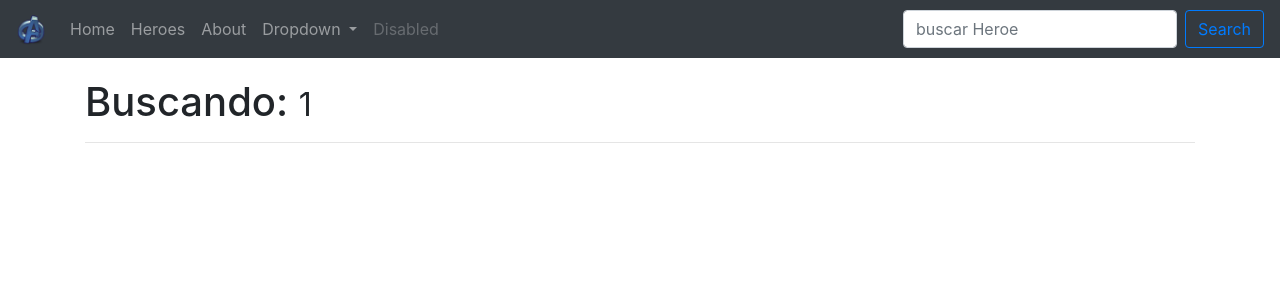
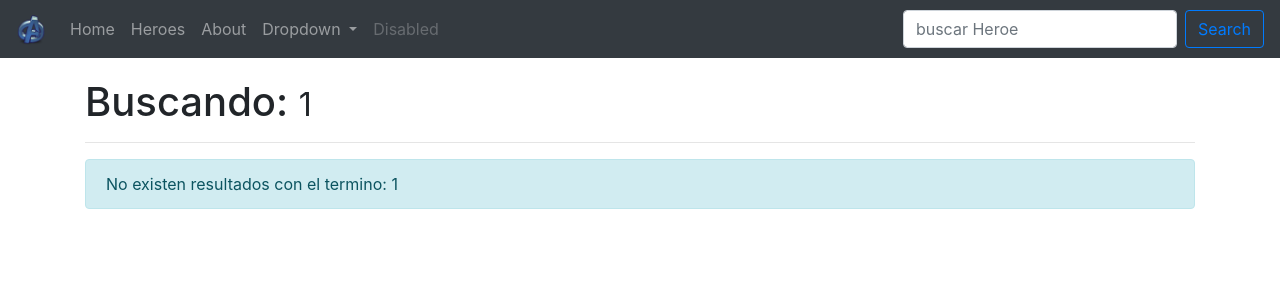
Before and after one commit to jlvFlores/02-SPA, an Angular app: page /buscar/1 in a window 1280 px wide. Shown: the top 300 px of the page. Built offline with nearby package versions, Linux system fonts and the light colour scheme.

Commit message:
67 mensaje coundo no hay resultados

```diff
--- a/src/app/components/buscador/buscador.component.html
+++ b/src/app/components/buscador/buscador.component.html
@@ -1,6 +1,13 @@
 <h1>Buscando: <small>{{ termino }}</small></h1>
 <hr>
 
+<div class="row animated fadeIn fast" *ngIf="heroes.length == 0">
+    <div class="col-md-12">
+        <div class="alert alert-info" role="alert">
+            No existen resultados con el termino: {{ termino }}
+        </div>
+    </div>
+</div>
 
 <div class="card-columns">
 
```
